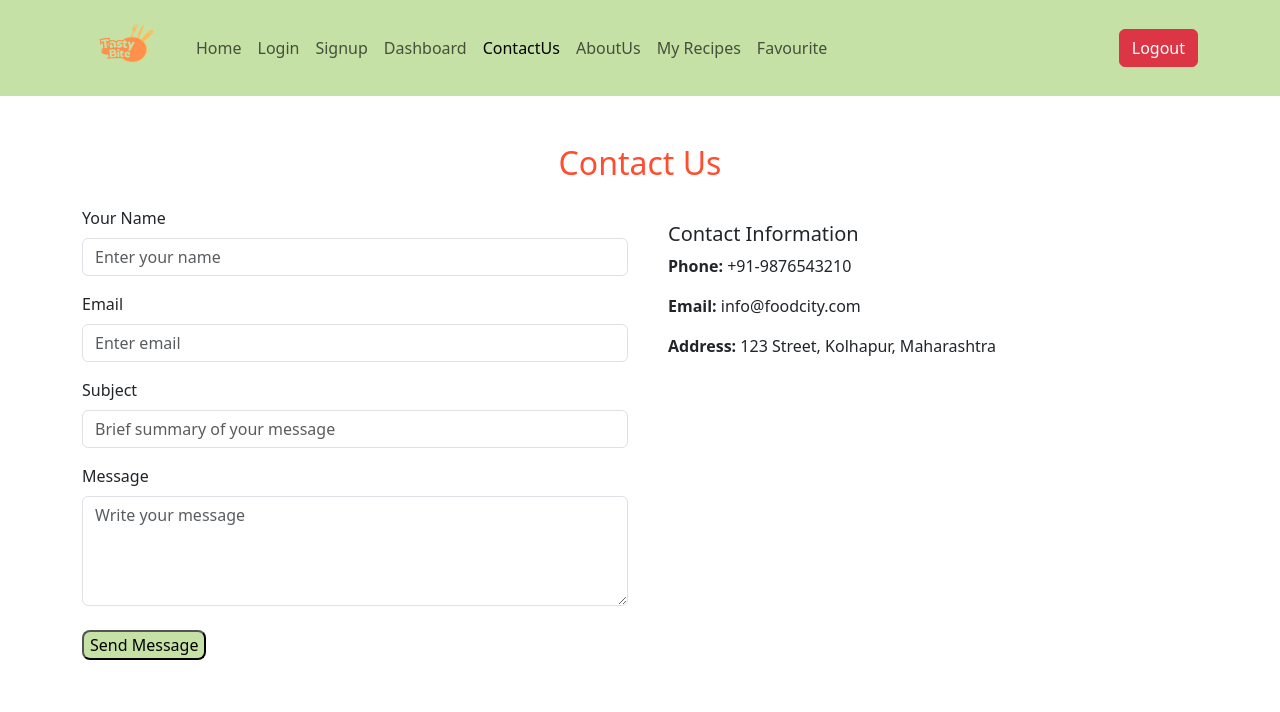
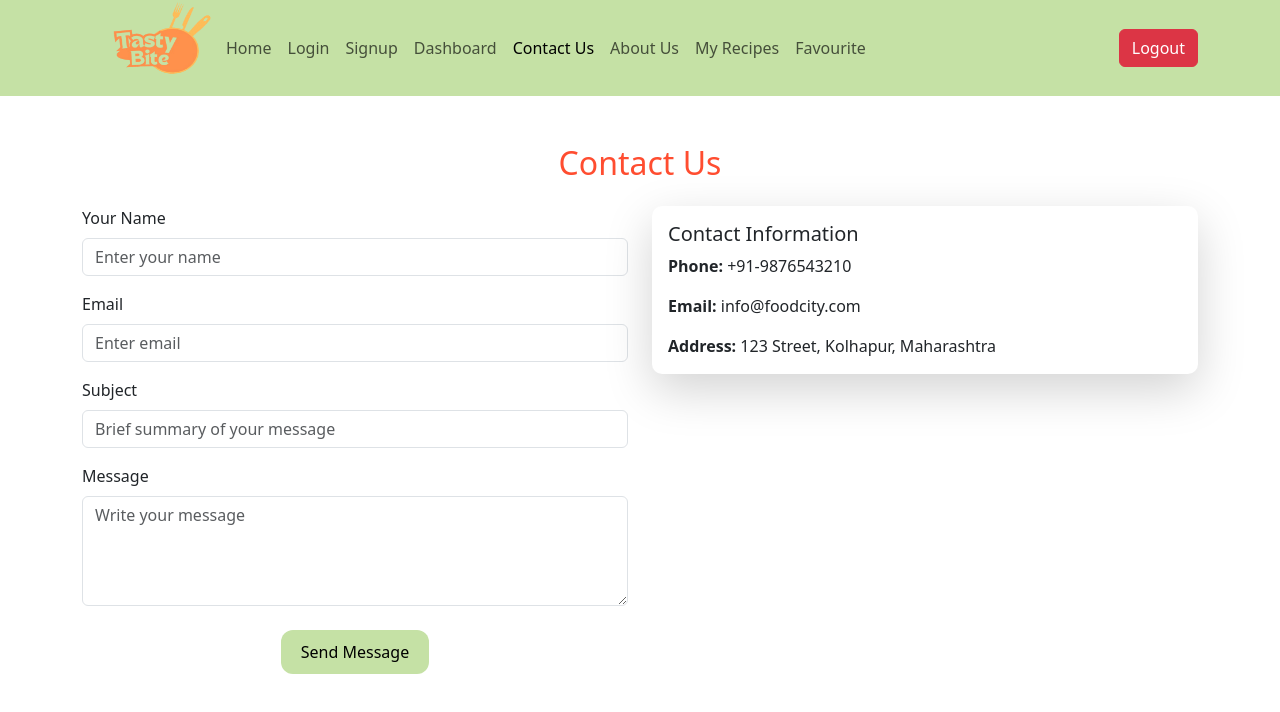
Before and after one commit to shriniwas-26/food-recipe, a React (Vite) app in the folder frontend/food-recipe-frontend/: page /contactus in a window 1280 px wide. Shown: the top 712 px of the page. Built offline with nearby package versions, Linux system fonts and the light colour scheme.

Commit message:
Given some effects to buttons and make contactus form validate

```diff
--- a/frontend/food-recipe-frontend/src/components/AboutUs.jsx
+++ b/frontend/food-recipe-frontend/src/components/AboutUs.jsx
@@ -7,7 +7,7 @@ const teamMembers = [
     name: 'Satyajeet Khamkar',
     email: 'khamkarsatyajeet190401@gmail.com',
     phone: '7378750403',
-    address: 'Padali, Kolhapur, Maharashtra',
+    address: 'Kolhapur, Maharashtra',
     image: '/images/team1.jpg',
   },
   {
@@ -30,7 +30,7 @@ const AboutUs = () => {
   return (
     <>
       <Container className="my-5">
-        <h2 className="text-center text-info mb-4">About Us</h2>
+        <h2 className="text-center mb-4"style={{ color: '#ff4d30' }}>About Us</h2>
         <p className="text-center text-secondary mb-5">
           Welcome to FoodieHeaven — your one-stop platform for discovering and sharing delicious homemade recipes.
           Our mission is to bring joy through food and connect people over authentic culinary experiences.
@@ -48,7 +48,7 @@ const AboutUs = () => {
                   style={{ width: '300px', height: '300px', objectFit: 'cover', margin: 'auto', paddingTop: '10px' }}
                 />
                 <Card.Body>
-                  <Card.Title>{member.name}</Card.Title>
+                  <Card.Title className='text-center'>{member.name}</Card.Title>
                   <Card.Text>
                     <strong>Email:</strong> {member.email}<br />
                     <strong>Phone:</strong> {member.phone}<br />
--- a/frontend/food-recipe-frontend/src/components/ContactUs.jsx
+++ b/frontend/food-recipe-frontend/src/components/ContactUs.jsx
@@ -1,35 +1,43 @@
 import "../components/recipeItems.css";
 import React from 'react';
-import { Container, Row, Col, Form, Card } from 'react-bootstrap';
+import { Container, Row, Col, Form, Card, Toast } from 'react-bootstrap';
+import { toast } from "react-toastify"
+import Footer from "../components/Footer";
 
 const ContactUs = () => {
+  function handleSubmit(e) {
+    e.preventDefault();
+
+    toast.success("Received your message !")
+  }
+
   return (
     <Container className="my-5">
       <h2 className="text-center mb-4" style={{ color: '#ff4d30' }}>Contact Us</h2>
       <Row>
         <Col md={6}>
-          <Form>
+          <Form onSubmit={handleSubmit}>
             <Form.Group controlId="name">
               <Form.Label>Your Name</Form.Label>
-              <Form.Control type="text" placeholder="Enter your name" />
+              <Form.Control type="text" placeholder="Enter your name" required />
             </Form.Group>
             <Form.Group controlId="email" className="mt-3">
               <Form.Label>Email</Form.Label>
-              <Form.Control type="email" placeholder="Enter email" />
+              <Form.Control type="email" placeholder="Enter email" required />
             </Form.Group>
             <Form.Group controlId="subject" className="mt-3">
               <Form.Label>Subject</Form.Label>
-              <Form.Control type="text" placeholder="Brief summary of your message" />
+              <Form.Control type="text" placeholder="Brief summary of your message" required />
             </Form.Group>
             <Form.Group controlId="message" className="mt-3">
               <Form.Label>Message</Form.Label>
-              <Form.Control as="textarea" rows={4} placeholder="Write your message" />
+              <Form.Control as="textarea" rows={4} placeholder="Write your message" required />
             </Form.Group>
-            <button  className="bg-light-green text-black rounded-3 outline-none border-none mt-4">Send Message</button>
+            <button className="share-btn1 d-block mx-auto mt-4">Send Message</button>
           </Form>
         </Col>
         <Col md={6}>
-          <Card>
+          <Card className="shadow-lg border-0 about-card">
             <Card.Body>
               <Card.Title>Contact Information</Card.Title>
               <Card.Text><strong>Phone:</strong> +91-9876543210</Card.Text>
--- a/frontend/food-recipe-frontend/src/components/NavigationBar.jsx
+++ b/frontend/food-recipe-frontend/src/components/NavigationBar.jsx
@@ -20,7 +20,17 @@ export function NavigationBar() {
       <Container>
         <Navbar.Brand>
           <Link to="/" className="text-decoration-none text-dark d-flex align-items-center">
-            <img src={logo1} alt="TastyBite Logo" style={{ height: "70px", width: "80px", marginRight: "10px" }} />
+            <img
+              src={logo1}
+              alt="TastyBite Logo"
+              style={{
+                height: "70px",
+                width: "80px",
+                marginRight: "40px",
+                transform: "scale(1.8)",  // Visually increase size
+                transformOrigin: "left center" // Keeps it aligned left
+              }}
+            />
           </Link>
 
         </Navbar.Brand>
@@ -40,10 +50,10 @@ export function NavigationBar() {
               <Nav.Link className="nav-link">Dashboard</Nav.Link>
             </LinkContainer>
             <LinkContainer to="/contactus">
-              <Nav.Link className="nav-link">ContactUs</Nav.Link>
+              <Nav.Link className="nav-link">Contact Us</Nav.Link>
             </LinkContainer>
             <LinkContainer to="/aboutus">
-              <Nav.Link className="nav-link">AboutUs</Nav.Link>
+              <Nav.Link className="nav-link">About Us</Nav.Link>
             </LinkContainer>
             {/* Added "My Recipes" and "Favourite" */}
             <LinkContainer to="/myrecipes">
--- a/frontend/food-recipe-frontend/src/components/recipeItems.css
+++ b/frontend/food-recipe-frontend/src/components/recipeItems.css
@@ -46,6 +46,24 @@
   cursor: pointer;
 }
 
+/* below code is for "Submit Recipe" button which is on "Add your recipe" form  */
+.share-btn1 {
+  border: none;
+  background-color: #C5E1A5;
+  color: black;
+  padding: 10px 20px;
+  border-radius: 12px;
+  font-weight: 500;
+  transition: transform 0.2s ease, background-color 0.2s ease;
+}
+
+.share-btn1:hover {
+  transform: scale(1.05);
+  background-color: #aed581;
+  color: #db1414;
+  cursor: pointer;
+}
+
 /* below program is for background image as a wallpaper but didn't used */
 
 .page-background {
--- a/frontend/food-recipe-frontend/src/pages/AddFoodRecipe.jsx
+++ b/frontend/food-recipe-frontend/src/pages/AddFoodRecipe.jsx
@@ -2,6 +2,7 @@ import React, { useState } from "react";
 import "../components/recipeItems.css";
 import axios from "axios";
 import { url } from "../services/recipeService"; // Make sure this path is correct
+import '../components/recipeItems.css'
 
 const AddFoodRecipe = () => {
   const [recipeData, setRecipedata] = useState({});
@@ -116,7 +117,7 @@ const AddFoodRecipe = () => {
 
           <button
             type="submit"
-            className="bg-light-green text-black rounded-3 outline-none p-2 b-none w-100"
+            className="share-btn1 d-block mx-auto"
           >
             Submit Recipe
           </button>
```
Also changed, not shown: frontend/food-recipe-frontend/src/Images/Logo1_C.png (added).
